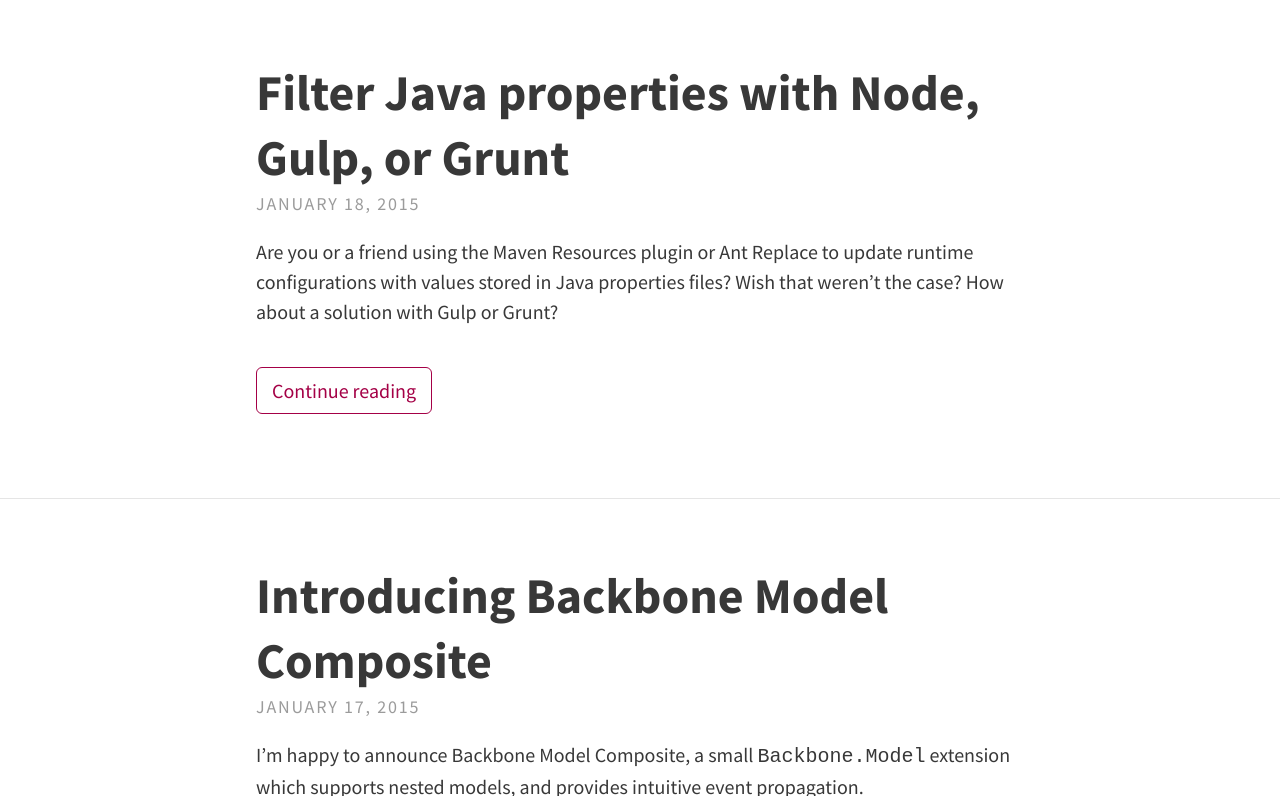
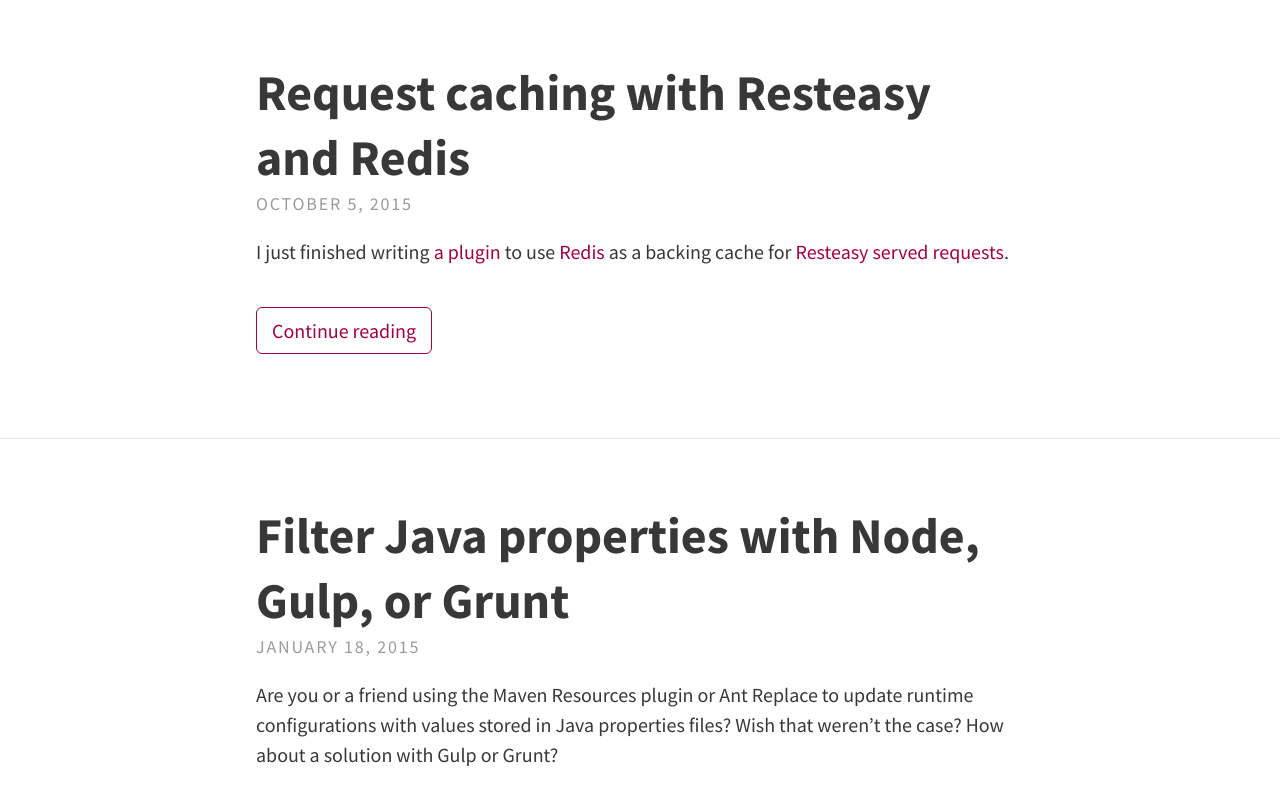
Before and after one commit to samolsen/samolsen.com-jekyll, a Jekyll site: the page built from index.html, in a window 1280 px wide and 900 px high, cut to the strip 104-900 px from the top of the window. Built offline with Jekyll 4.4.1, drawn with Linux system fonts in a browser that asks for light colours; nearby versions of some CDN libraries; the list of posts is cut into pages by our own code; some of the changed lines change nothing that is shown.

Commit message:
Add resteasy-cache-redis post

```diff
--- /dev/null
+++ b/_posts/2015-10-05-resteasy-cache-redis.markdown
@@ -0,0 +1,49 @@
+---
+layout: post
+title:  "Request caching with Resteasy and Redis"
+categories: software
+---
+
+I just finished writing [a plugin][resteasy-cache-redis] to use [Redis][redis]
+as a backing cache for [Resteasy served requests][restesy-cache-core].
+
+___What's that mean?___
+
+With this plugin, adding `@Cache` annotations to Resteasy resource classes or
+methods is all that's needed to serve requests from a Redis cache instead of
+performing some expensive operation on a per-request basis.
+
+Responses are cached by URI and content type. Wildcard content types are
+supported.
+
+___That's all?___
+
+Not really. Caveats:
+
+- `@Cache` annotations must define a positive `maxAge` value. This value is used
+as the time-to-live for each cache entry.
+- The plugin wraps the [Jedis][jedis] client for Redis. You are responsible for
+providing your own instance of a [JedisPool][jedis-pool]. _Protip_: Start with a
+[JedisPoolConfig][jedis-pool-config] instead of GenericObjectPoolConfig.
+
+___Why? Resteasy already uses Infinispan.___
+
+I'm not terribly fond of Infinispan. It's hard to configure. The documentation
+is poor. In large distributed environments I've had JGroups fall apart and
+leave the cache in a state that required rebooting the cluster.
+
+On the other hand, I love Redis. It's easy to install, its documentation is
+great, and it comes with sensible defaults. Plus, its API and data structures
+are brilliant.
+
+___Details?___
+
+See the project on [Github][resteasy-cache-redis] for instructions, details,
+and to file any issues.
+
+[resteasy-cache-redis]: https://github.com/samolsen/resteasy-cache-redis
+[redis]: http://redis.io
+[restesy-cache-core]: https://docs.jboss.org/resteasy/docs/3.0.10.Final/userguide/html/Cache_NoCache_CacheControl.html
+[jedis]: https://github.com/xetorthio/jedis
+[jedis-pool]: https://github.com/xetorthio/jedis/blob/master/src/main/java/redis/clients/jedis/JedisPool.java
+[jedis-pool-config]: https://github.com/xetorthio/jedis/blob/master/src/main/java/redis/clients/jedis/JedisPoolConfig.java
```
Also changed, not shown: _config.yml (line endings or trailing spaces).
